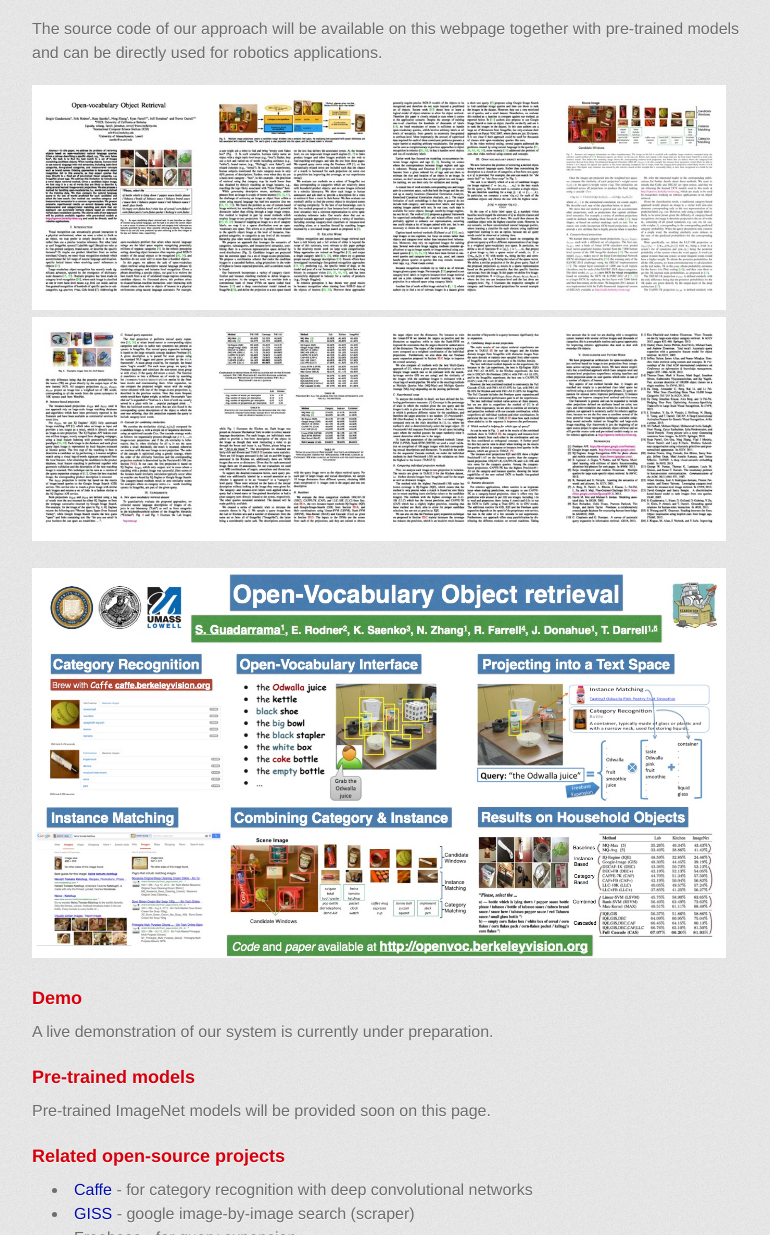
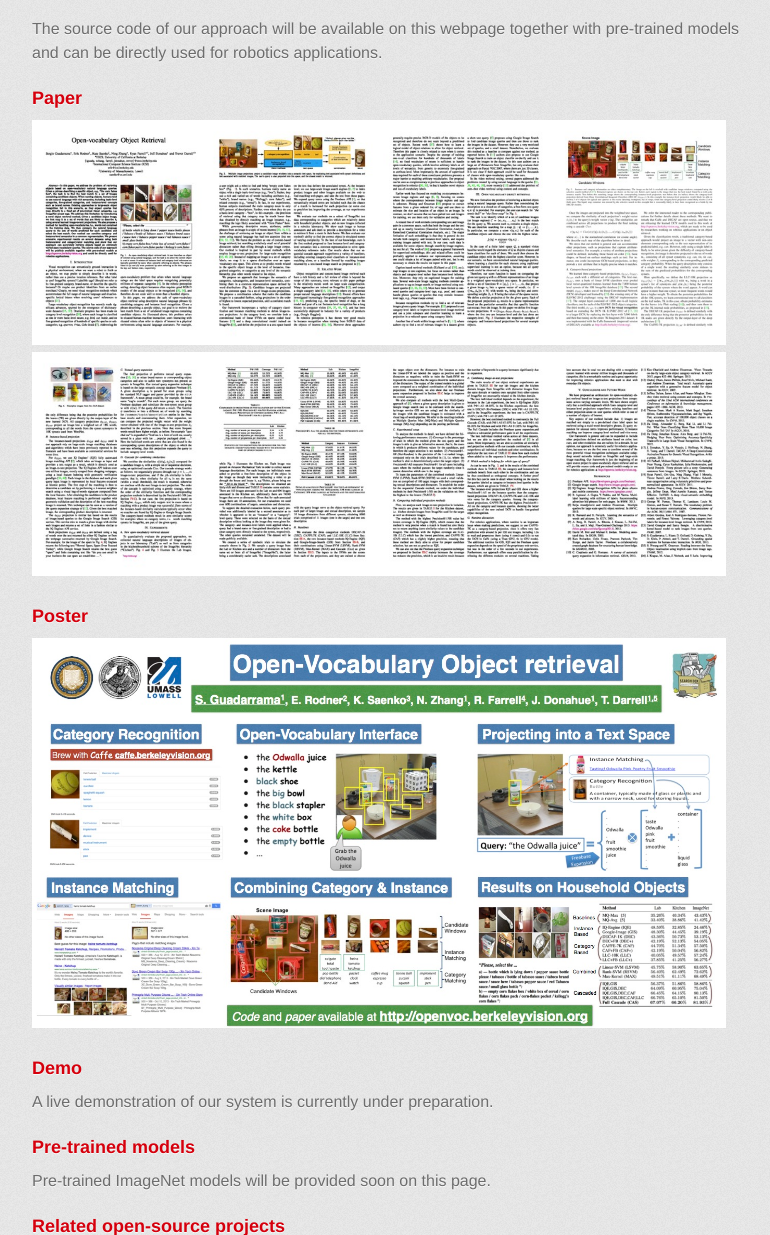
Before and after one commit to sguada/openvoc, a plain HTML site: page index.html in a window 1280 px wide. Shown: the part 709-1944 px from the top of the page, without its empty margins (243-1013 px from the left). Drawn offline with Linux system fonts and the light colour scheme; a web font is replaced by a local one.

Commit message:
Added Subsections

```diff
--- a/index.html
+++ b/index.html
@@ -57,24 +57,31 @@ and we also propose a method for handling open-vocabularies, i.e., words not con
 The source code of our approach will be available on this webpage together with pre-trained models and can be directly used for robotics applications.</b>
 </p>
 
+<section id="poset" class="inner">
+  <h3>Paper</h3>
 <p>
 <a href=Open-Vocabulary_Object_Retrieval_RSS-2014.pdf>
 <img width=95% src="images/paper-first-pages.jpg">
 <img width=95% src="images/paper-last-pages.jpg">
 </a>
 </p>
+</section>
 
-<p>
-<a href=Open-Vocabulary_Object_Retrieval_RSS-2014-Poster.pdf>
-<img width=95% src="images/RSS-14_Poster.jpg">
-</a>
-</p>
+  <section id="poset" class="inner">
+  <h3>Poster</h3>
+  <p>
+  <a href=Open-Vocabulary_Object_Retrieval_RSS-2014-Poster.pdf>
+  <img width=95% src="images/RSS-14_Poster.jpg">
+  </a>
+  </p>
+  </section>
 
         </section>
     <section id="demo" class="inner">
     <h3>Demo</h3>
     <p>
     A live demonstration of our system is currently under preparation.
+    </p>
     </section>
 
     <section id="models" class="inner">
```
